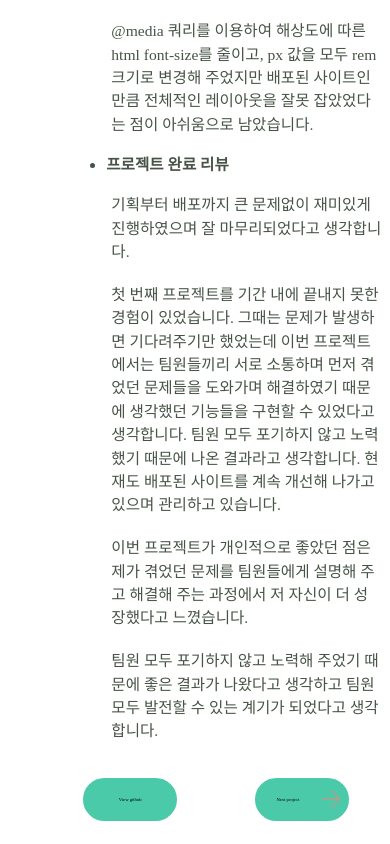
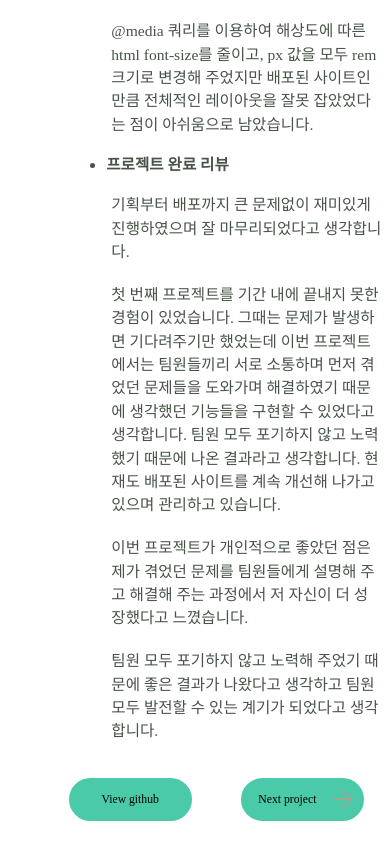
Before and after one commit to jjjh0508/Portfolio, a React (Create React App) app: page /toegeungil in a window 390 px wide. Shown: the part 5474-6318 px from the top of the page. Built offline with nearby package versions, Linux system fonts and the light colour scheme.

Commit message:
project button 수정

```diff
--- a/src/components/css/project/project.css
+++ b/src/components/css/project/project.css
@@ -464,9 +464,9 @@ a {
         display: flex;
         align-items: center;
         justify-content: center;
-        font-size: 1.2vw;
+        font-size: 3vw;
         border: 3px solid #4acaa8;
-        width: 22.5vw;
+        width: 30vw;
         padding: 0.8vw 0;
         font-weight: 500;
         border-radius: 50px;
```
